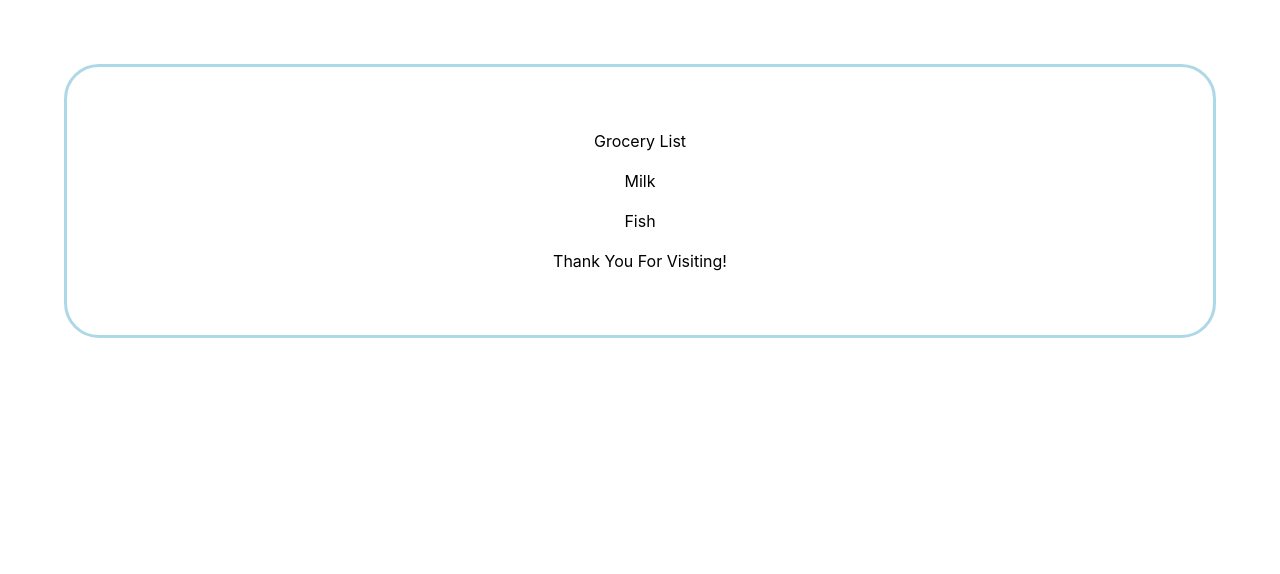
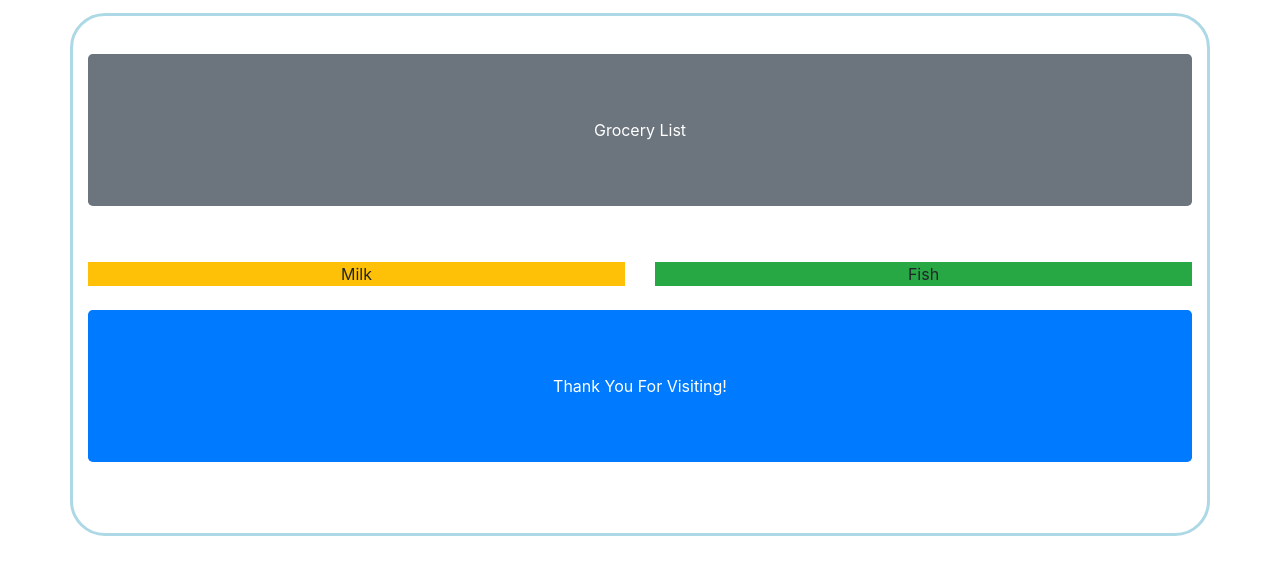
Before and after one commit to precto1285/reactlist, a React (Create React App) app in the folder react-list/: page / in a window 1280 px wide. Shown: the top 574 px of the page. Built offline with nearby package versions, Linux system fonts and the light colour scheme.

Commit message:
css with bootstrap

```diff
--- a/react-list/src/App.css
+++ b/react-list/src/App.css
@@ -1,8 +1,8 @@
 .App {
 text-align: center;
-margin: 5%;
-padding: 5%;
 border:solid;
+margin: 1%;
+padding: 3%;
 border-color: lightblue;
 border-radius: 35px;
 }
--- a/react-list/src/App.js
+++ b/react-list/src/App.js
@@ -8,16 +8,23 @@ import Entry from './Components/Entry';
 class App extends Component {
   render() {
     return (
-      <div className="App">
+      <div className="App container">
         <Header
           title="Grocery List"></Header>
-        <br/>
-        <Entry
-          newitem="Milk"></Entry>
-        <br/>
-        <Listarea
-          items="Fish"></Listarea>
-        <br/>
+
+        <br />
+        <div className="row">
+          <div className="col-md-6">
+            <Entry
+              newitem="Milk"></Entry>
+          </div>
+          <br />
+          <div className="col-md-6">
+            <Listarea
+              items="Fish"></Listarea>
+          </div>
+        </div>
+        <br />
         <Footer
           footer="Thank You For Visiting!"></Footer>
       </div>
--- a/react-list/src/Components/Entry.js
+++ b/react-list/src/Components/Entry.js
@@ -2,7 +2,7 @@ import React from 'react';
 
 const Entry = (props) => {
   return (
-    <div>{props.newitem}</div>
+    <div className="container bg-warning">{props.newitem}</div>
   )
 }
 
--- a/react-list/src/Components/Footer.js
+++ b/react-list/src/Components/Footer.js
@@ -1,8 +1,9 @@
 import React from 'react';
 
-const Footer = (props) =>{
+
+const Footer = (props) => {
   return (
-    <div>{props.footer}</div>
+    <div className="container jumbotron bg-primary text-white">{props.footer}</div>
   )
 }
 
--- a/react-list/src/Components/Header.js
+++ b/react-list/src/Components/Header.js
@@ -1,8 +1,8 @@
 import React from 'react';
 
-const Header = (props) =>{
+const Header = (props) => {
   return (
-    <div>{props.title}</div>
+    <div className="container jumbotron bg-secondary text-white">{props.title}</div>
   )
 }
 
--- a/react-list/src/Components/Listarea.js
+++ b/react-list/src/Components/Listarea.js
@@ -1,8 +1,8 @@
 import React from 'react';
 
-const Listarea = (props) =>{
+const Listarea = (props) => {
   return (
-    <div>{props.items}</div>
+    <div className="container bg-success">{props.items}</div>
   )
 }
 
--- a/react-list/src/index.js
+++ b/react-list/src/index.js
@@ -3,6 +3,7 @@ import ReactDOM from 'react-dom';
 import './index.css';
 import App from './App';
 import * as serviceWorker from './serviceWorker';
+import 'bootstrap/dist/css/bootstrap.css';
 
 ReactDOM.render(<App />, document.getElementById('root'));
 
```
